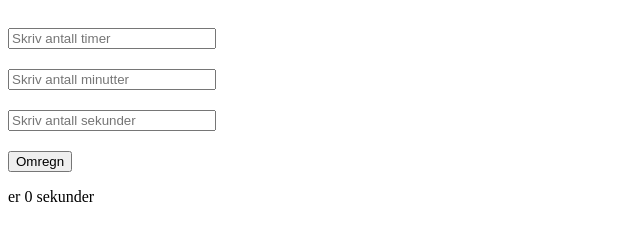
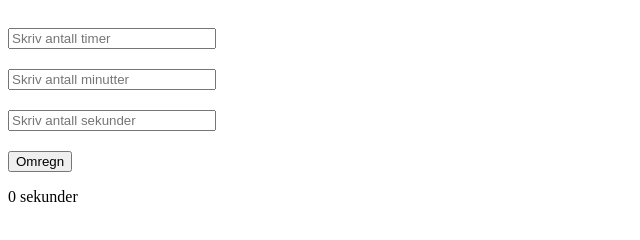
Before and after one commit to Christianvisl/IT1, a plain HTML site: page OppgaveUke44/Oppgaver/oppgave2.html in a window 1280 px wide. Both pictures are taken after a click on the button "Omregn". Shown: the full height of the page, 0-640 px from the left. Drawn offline with Linux system fonts and the light colour scheme.

Commit message:
Add files via upload

```diff
--- a/OppgaveUke44/Oppgaver/oppgave2.html
+++ b/OppgaveUke44/Oppgaver/oppgave2.html
@@ -63,7 +63,7 @@
                 timer = "1 time "
             }
             if (antallMinutter == 0){
-                minutter = " er ";
+                minutter = " ";
             }
             if (antallMinutter == 1){
                 minutter = "1 minutt "
```
